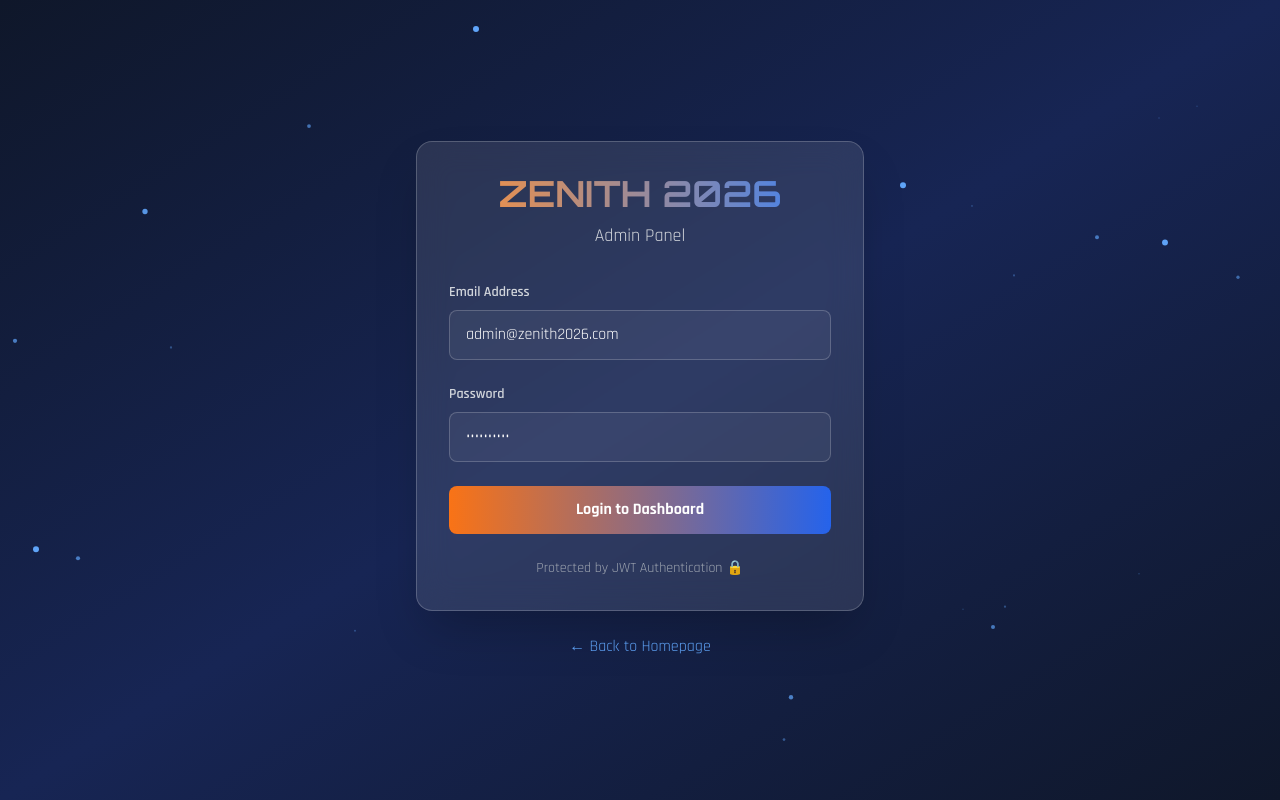
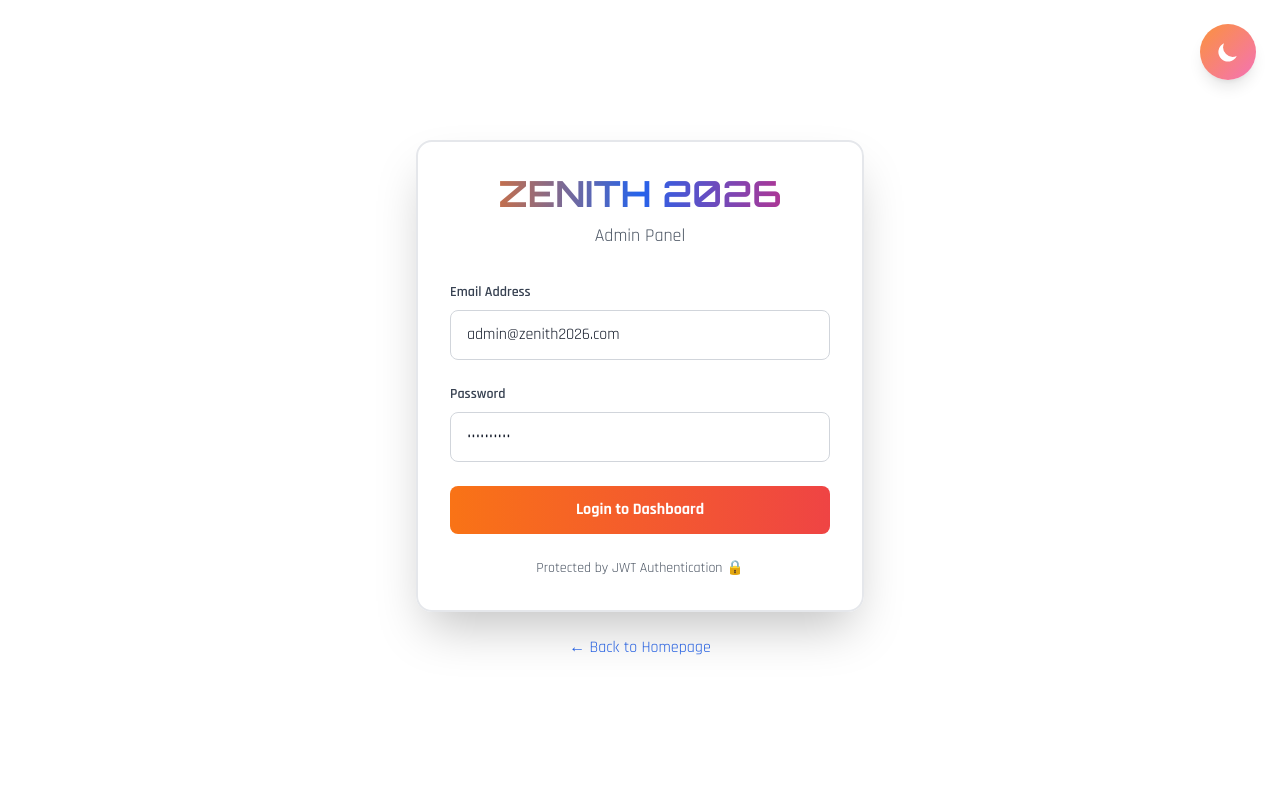
Before and after one commit to atharva038/Zenith-26, a React (Vite) app in the folder frontend/: page /admin/login in a window 1280 px wide. Built offline with nearby package versions, Linux system fonts and the light colour scheme; the HTML template or start-up script is replaced by a standard one.

Commit message:
Apply beautiful animated theme to admin pages - Dark/light mode with matching homepage style

```diff
--- a/frontend/src/pages/AdminDashboard.jsx
+++ b/frontend/src/pages/AdminDashboard.jsx
@@ -1,8 +1,57 @@
 import { useState, useEffect } from "react";
-// eslint-disable-next-line no-unused-vars
 import { motion, AnimatePresence } from "framer-motion";
 import { useNavigate } from "react-router-dom";
 import { authAPI, mediaAPI } from "../services/api";
+import { useTheme } from "../context/ThemeContext";
+
+// Animated Background Component (same as login)
+const AnimatedBackground = ({theme}) => (
+  <div className="fixed inset-0 -z-10 overflow-hidden">
+    <motion.div
+      className={`absolute inset-0 ${
+        theme === "dark"
+          ? "bg-gradient-to-br from-slate-900 via-blue-950 to-slate-900"
+          : "bg-gradient-to-br from-blue-50 via-purple-50 to-pink-50"
+      }`}
+      animate={
+        theme === "dark"
+          ? {
+              background: [
+                "linear-gradient(135deg, #0f172a 0%, #1e3a8a 50%, #0f172a 100%)",
+                "linear-gradient(135deg, #0f172a 0%, #831843 50%, #0f172a 100%)",
+                "linear-gradient(135deg, #0f172a 0%, #1e3a8a 50%, #0f172a 100%)",
+              ],
+            }
+          : {
+              background: [
+                "linear-gradient(135deg, #eff6ff 0%, #fae8ff 50%, #fce7f3 100%)",
+                "linear-gradient(135deg, #fce7f3 0%, #eff6ff 50%, #fae8ff 100%)",
+                "linear-gradient(135deg, #eff6ff 0%, #fae8ff 50%, #fce7f3 100%)",
+              ],
+            }
+      }
+      transition={{duration: 10, repeat: Infinity, ease: "linear"}}
+    />
+    {[...Array(20)].map((_, i) => (
+      <motion.div
+        key={i}
+        className={`absolute w-1 h-1 ${
+          theme === "dark" ? "bg-blue-400" : "bg-blue-400"
+        } rounded-full`}
+        style={{
+          left: `${Math.random() * 100}%`,
+          top: `${Math.random() * 100}%`,
+        }}
+        animate={{y: [0, -20, 0], opacity: [0, 0.6, 0], scale: [0, 1, 0]}}
+        transition={{
+          duration: 4 + Math.random() * 2,
+          repeat: Infinity,
+          delay: Math.random() * 3,
+        }}
+      />
+    ))}
+  </div>
+);
 
 export default function AdminDashboard() {
   const [user, setUser] = useState(null);
@@ -12,6 +61,7 @@ export default function AdminDashboard() {
   const [media, setMedia] = useState([]);
   const [filterType, setFilterType] = useState("");
   const navigate = useNavigate();
+  const {theme, toggleTheme} = useTheme();
 
   // Upload form state
   const [uploadForm, setUploadForm] = useState({
@@ -146,39 +196,100 @@ export default function AdminDashboard() {
 
   if (loading) {
     return (
-      <div className="min-h-screen bg-gradient-to-br from-slate-900 via-blue-950 to-slate-900 flex items-center justify-center">
-        <div className="text-white font-rajdhani text-2xl">Loading...</div>
-      </div>
+      <motion.div
+        initial={{opacity: 0}}
+        animate={{opacity: 1}}
+        className={`min-h-screen ${
+          theme === "dark" ? "bg-slate-950 text-white" : "bg-white text-gray-900"
+        } flex items-center justify-center`}
+      >
+        <AnimatedBackground theme={theme} />
+        <div className={`font-rajdhani text-2xl ${
+          theme === "dark" ? "text-white" : "text-gray-900"
+        }`}>Loading...</div>
+      </motion.div>
     );
   }
 
   return (
-    <div className="min-h-screen bg-gradient-to-br from-slate-900 via-blue-950 to-slate-900">
+    <motion.div
+      initial={{opacity: 0}}
+      animate={{opacity: 1}}
+      exit={{opacity: 0}}
+      transition={{duration: 0.8}}
+      className={`relative min-h-screen ${
+        theme === "dark" ? "bg-slate-950 text-white" : "bg-white text-gray-900"
+      }`}
+    >
+      <AnimatedBackground theme={theme} />
+
+      {/* Theme Toggle Button */}
+      <motion.button
+        initial={{opacity: 0, scale: 0.8}}
+        animate={{opacity: 1, scale: 1}}
+        transition={{duration: 0.5, delay: 0.3}}
+        onClick={toggleTheme}
+        className={`fixed top-6 right-6 z-50 p-4 rounded-full ${
+          theme === "dark"
+            ? "bg-gradient-to-br from-blue-600 to-purple-600 text-white"
+            : "bg-gradient-to-br from-orange-400 to-pink-400 text-white"
+        } shadow-lg hover:scale-110 transition-transform duration-300`}
+        whileHover={{rotate: 180}}
+        whileTap={{scale: 0.9}}
+      >
+        {theme === "dark" ? (
+          <svg className="w-6 h-6" fill="currentColor" viewBox="0 0 20 20">
+            <path d="M10 2a1 1 0 011 1v1a1 1 0 11-2 0V3a1 1 0 011-1zm4 8a4 4 0 11-8 0 4 4 0 018 0zm-.464 4.95l.707.707a1 1 0 001.414-1.414l-.707-.707a1 1 0 00-1.414 1.414zm2.12-10.607a1 1 0 010 1.414l-.706.707a1 1 0 11-1.414-1.414l.707-.707a1 1 0 011.414 0zM17 11a1 1 0 100-2h-1a1 1 0 100 2h1zm-7 4a1 1 0 011 1v1a1 1 0 11-2 0v-1a1 1 0 011-1zM5.05 6.464A1 1 0 106.465 5.05l-.708-.707a1 1 0 00-1.414 1.414l.707.707zm1.414 8.486l-.707.707a1 1 0 01-1.414-1.414l.707-.707a1 1 0 011.414 1.414zM4 11a1 1 0 100-2H3a1 1 0 000 2h1z" />
+          </svg>
+        ) : (
+          <svg className="w-6 h-6" fill="currentColor" viewBox="0 0 20 20">
+            <path d="M17.293 13.293A8 8 0 016.707 2.707a8.001 8.001 0 1010.586 10.586z" />
+          </svg>
+        )}
+      </motion.button>
+
       {/* Header */}
-      <div className="bg-white/10 backdrop-blur-lg border-b border-white/20">
+      <div className={`backdrop-blur-lg border-b ${
+        theme === "dark" ? "bg-slate-900/50 border-slate-700" : "bg-white/70 border-gray-200"
+      }`}>
         <div className="max-w-7xl mx-auto px-4 sm:px-6 lg:px-8 py-4">
           <div className="flex items-center justify-between">
             <div>
-              <h1 className="font-orbitron text-2xl font-bold text-transparent bg-clip-text bg-gradient-to-r from-orange-400 to-blue-500">
+              <motion.h1
+                initial={{opacity: 0, x: -30}}
+                animate={{opacity: 1, x: 0}}
+                className={`font-orbitron text-2xl font-bold text-transparent bg-clip-text ${
+                  theme === "dark"
+                    ? "bg-gradient-to-r from-orange-400 via-blue-500 to-purple-500"
+                    : "bg-gradient-to-r from-orange-500 via-blue-600 to-pink-600"
+                }`}
+              >
                 ZENITH 2026 Admin
-              </h1>
-              <p className="text-gray-300 font-rajdhani mt-1">
+              </motion.h1>
+              <p className={`font-rajdhani mt-1 ${
+                theme === "dark" ? "text-gray-300" : "text-gray-600"
+              }`}>
                 Welcome, {user?.username} 👋
               </p>
             </div>
             <div className="flex items-center gap-4">
-              <a
-                href="/"
-                className="text-gray-300 hover:text-white font-rajdhani transition-colors"
+              <motion.a
+                href="/home"
+                whileHover={{scale: 1.05}}
+                className={`font-rajdhani transition-colors ${
+                  theme === "dark" ? "text-gray-300 hover:text-white" : "text-gray-600 hover:text-gray-900"
+                }`}
               >
                 View Site
-              </a>
-              <button
+              </motion.a>
+              <motion.button
+                whileHover={{scale: 1.05}}
+                whileTap={{scale: 0.95}}
                 onClick={handleLogout}
                 className="bg-red-500 hover:bg-red-600 text-white font-rajdhani font-semibold px-6 py-2 rounded-lg transition-colors"
               >
                 Logout
-              </button>
+              </motion.button>
             </div>
           </div>
         </div>
@@ -448,7 +559,9 @@ export default function AdminDashboard() {
                   </div>
 
                   {media.length === 0 && (
-                    <div className="text-center text-gray-400 font-rajdhani text-lg py-12">
+                    <div className={`text-center font-rajdhani text-lg py-12 ${
+                      theme === "dark" ? "text-gray-400" : "text-gray-600"
+                    }`}>
                       No media found. Start by uploading some content! 📤
                     </div>
                   )}
@@ -458,6 +571,6 @@ export default function AdminDashboard() {
           </div>
         </div>
       </div>
-    </div>
+    </motion.div>
   );
 }
--- a/frontend/src/pages/AdminLogin.jsx
+++ b/frontend/src/pages/AdminLogin.jsx
@@ -1,8 +1,57 @@
 import { useState } from "react";
-// eslint-disable-next-line no-unused-vars
 import { motion } from "framer-motion";
 import { authAPI } from "../services/api";
 import { useNavigate } from "react-router-dom";
+import { useTheme } from "../context/ThemeContext";
+
+// Animated Background Component
+const AnimatedBackground = ({theme}) => (
+  <div className="fixed inset-0 -z-10 overflow-hidden">
+    <motion.div
+      className={`absolute inset-0 ${
+        theme === "dark"
+          ? "bg-gradient-to-br from-slate-900 via-blue-950 to-slate-900"
+          : "bg-gradient-to-br from-blue-50 via-purple-50 to-pink-50"
+      }`}
+      animate={
+        theme === "dark"
+          ? {
+              background: [
+                "linear-gradient(135deg, #0f172a 0%, #1e3a8a 50%, #0f172a 100%)",
+                "linear-gradient(135deg, #0f172a 0%, #831843 50%, #0f172a 100%)",
+                "linear-gradient(135deg, #0f172a 0%, #1e3a8a 50%, #0f172a 100%)",
+              ],
+            }
+          : {
+              background: [
+                "linear-gradient(135deg, #eff6ff 0%, #fae8ff 50%, #fce7f3 100%)",
+                "linear-gradient(135deg, #fce7f3 0%, #eff6ff 50%, #fae8ff 100%)",
+                "linear-gradient(135deg, #eff6ff 0%, #fae8ff 50%, #fce7f3 100%)",
+              ],
+            }
+      }
+      transition={{duration: 10, repeat: Infinity, ease: "linear"}}
+    />
+    {[...Array(30)].map((_, i) => (
+      <motion.div
+        key={i}
+        className={`absolute w-1 h-1 ${
+          theme === "dark" ? "bg-blue-400" : "bg-blue-400"
+        } rounded-full`}
+        style={{
+          left: `${Math.random() * 100}%`,
+          top: `${Math.random() * 100}%`,
+        }}
+        animate={{y: [0, -30, 0], opacity: [0, 1, 0], scale: [0, 1.5, 0]}}
+        transition={{
+          duration: 3 + Math.random() * 2,
+          repeat: Infinity,
+          delay: Math.random() * 2,
+        }}
+      />
+    ))}
+  </div>
+);
 
 export default function AdminLogin() {
   const [email, setEmail] = useState("admin@zenith2026.com");
@@ -10,6 +59,7 @@ export default function AdminLogin() {
   const [loading, setLoading] = useState(false);
   const [error, setError] = useState("");
   const navigate = useNavigate();
+  const {theme, toggleTheme} = useTheme();
 
   const handleLogin = async (e) => {
     e.preventDefault();
@@ -31,49 +81,70 @@ export default function AdminLogin() {
   };
 
   return (
-    <div className="min-h-screen bg-gradient-to-br from-slate-900 via-blue-950 to-slate-900 flex items-center justify-center p-4">
-      {/* Animated Background */}
-      <div className="absolute inset-0 overflow-hidden">
-        {[...Array(30)].map((_, i) => (
-          <motion.div
-            key={i}
-            className="absolute w-1 h-1 bg-blue-400 rounded-full"
-            style={{
-              left: `${Math.random() * 100}%`,
-              top: `${Math.random() * 100}%`,
-            }}
-            animate={{
-              y: [0, -30, 0],
-              opacity: [0, 1, 0],
-              scale: [0, 1.5, 0],
-            }}
-            transition={{
-              duration: 3 + Math.random() * 2,
-              repeat: Infinity,
-              delay: Math.random() * 2,
-            }}
-          />
-        ))}
-      </div>
+    <motion.div
+      initial={{opacity: 0}}
+      animate={{opacity: 1}}
+      exit={{opacity: 0}}
+      transition={{duration: 0.8}}
+      className={`relative min-h-screen ${
+        theme === "dark" ? "bg-slate-950 text-white" : "bg-white text-gray-900"
+      } flex items-center justify-center p-4`}
+    >
+      <AnimatedBackground theme={theme} />
+
+      {/* Theme Toggle Button */}
+      <motion.button
+        initial={{opacity: 0, scale: 0.8}}
+        animate={{opacity: 1, scale: 1}}
+        transition={{duration: 0.5, delay: 0.3}}
+        onClick={toggleTheme}
+        className={`fixed top-6 right-6 z-50 p-4 rounded-full ${
+          theme === "dark"
+            ? "bg-gradient-to-br from-blue-600 to-purple-600 text-white"
+            : "bg-gradient-to-br from-orange-400 to-pink-400 text-white"
+        } shadow-lg hover:scale-110 transition-transform duration-300`}
+        whileHover={{rotate: 180}}
+        whileTap={{scale: 0.9}}
+      >
+        {theme === "dark" ? (
+          <svg className="w-6 h-6" fill="currentColor" viewBox="0 0 20 20">
+            <path d="M10 2a1 1 0 011 1v1a1 1 0 11-2 0V3a1 1 0 011-1zm4 8a4 4 0 11-8 0 4 4 0 018 0zm-.464 4.95l.707.707a1 1 0 001.414-1.414l-.707-.707a1 1 0 00-1.414 1.414zm2.12-10.607a1 1 0 010 1.414l-.706.707a1 1 0 11-1.414-1.414l.707-.707a1 1 0 011.414 0zM17 11a1 1 0 100-2h-1a1 1 0 100 2h1zm-7 4a1 1 0 011 1v1a1 1 0 11-2 0v-1a1 1 0 011-1zM5.05 6.464A1 1 0 106.465 5.05l-.708-.707a1 1 0 00-1.414 1.414l.707.707zm1.414 8.486l-.707.707a1 1 0 01-1.414-1.414l.707-.707a1 1 0 011.414 1.414zM4 11a1 1 0 100-2H3a1 1 0 000 2h1z" />
+          </svg>
+        ) : (
+          <svg className="w-6 h-6" fill="currentColor" viewBox="0 0 20 20">
+            <path d="M17.293 13.293A8 8 0 016.707 2.707a8.001 8.001 0 1010.586 10.586z" />
+          </svg>
+        )}
+      </motion.button>
 
       <motion.div
-        initial={{ opacity: 0, y: 20 }}
-        animate={{ opacity: 1, y: 0 }}
-        transition={{ duration: 0.5 }}
+        initial={{ opacity: 0, y: 20, scale: 0.9 }}
+        animate={{ opacity: 1, y: 0, scale: 1 }}
+        transition={{ duration: 0.8, ease: "easeOut" }}
         className="relative z-10 w-full max-w-md"
       >
-        <div className="bg-white/10 backdrop-blur-lg rounded-2xl p-8 shadow-2xl border border-white/20">
+        <div className={`backdrop-blur-lg rounded-2xl p-8 shadow-2xl border-2 ${
+          theme === "dark"
+            ? "bg-slate-900/50 border-slate-700"
+            : "bg-white/70 border-gray-200"
+        }`}>
           {/* Logo */}
           <div className="text-center mb-8">
             <motion.h1
-              initial={{ scale: 0.5 }}
-              animate={{ scale: 1 }}
-              transition={{ duration: 0.5 }}
-              className="font-orbitron text-4xl font-bold text-transparent bg-clip-text bg-gradient-to-r from-orange-400 to-blue-500 mb-2"
+              initial={{ scale: 0.5, opacity: 0 }}
+              animate={{ scale: 1, opacity: 1 }}
+              transition={{ duration: 0.8, ease: "easeOut" }}
+              className={`font-orbitron text-4xl font-bold text-transparent bg-clip-text mb-2 ${
+                theme === "dark"
+                  ? "bg-gradient-to-r from-orange-400 via-blue-500 to-purple-500"
+                  : "bg-gradient-to-r from-orange-500 via-blue-600 to-pink-600"
+              }`}
             >
               ZENITH 2026
             </motion.h1>
-            <p className="text-gray-300 font-rajdhani text-lg">Admin Panel</p>
+            <p className={`font-rajdhani text-lg ${
+              theme === "dark" ? "text-gray-300" : "text-gray-600"
+            }`}>Admin Panel</p>
           </div>
 
           {/* Error Alert */}
@@ -92,7 +163,9 @@ export default function AdminLogin() {
             <div>
               <label
                 htmlFor="email"
-                className="block text-gray-300 font-rajdhani text-sm font-semibold mb-2"
+                className={`block font-rajdhani text-sm font-semibold mb-2 ${
+                  theme === "dark" ? "text-gray-300" : "text-gray-700"
+                }`}
               >
                 Email Address
               </label>
@@ -103,7 +176,11 @@ export default function AdminLogin() {
                 value={email}
                 onChange={(e) => setEmail(e.target.value)}
                 autoComplete="email"
-                className="w-full px-4 py-3 bg-white/5 border border-white/20 rounded-lg text-white placeholder-gray-400 focus:outline-none focus:border-blue-500 transition-colors font-rajdhani"
+                className={`w-full px-4 py-3 border rounded-lg font-rajdhani focus:outline-none transition-all duration-300 ${
+                  theme === "dark"
+                    ? "bg-slate-800/50 border-slate-600 text-white placeholder-gray-400 focus:border-blue-400"
+                    : "bg-white border-gray-300 text-gray-900 placeholder-gray-500 focus:border-blue-500"
+                }`}
                 placeholder="admin@zenith2026.com"
                 required
               />
@@ -112,7 +189,9 @@ export default function AdminLogin() {
             <div>
               <label
                 htmlFor="password"
-                className="block text-gray-300 font-rajdhani text-sm font-semibold mb-2"
+                className={`block font-rajdhani text-sm font-semibold mb-2 ${
+                  theme === "dark" ? "text-gray-300" : "text-gray-700"
+                }`}
               >
                 Password
               </label>
@@ -123,18 +202,26 @@ export default function AdminLogin() {
                 value={password}
                 onChange={(e) => setPassword(e.target.value)}
                 autoComplete="current-password"
-                className="w-full px-4 py-3 bg-white/5 border border-white/20 rounded-lg text-white placeholder-gray-400 focus:outline-none focus:border-blue-500 transition-colors font-rajdhani"
+                className={`w-full px-4 py-3 border rounded-lg font-rajdhani focus:outline-none transition-all duration-300 ${
+                  theme === "dark"
+                    ? "bg-slate-800/50 border-slate-600 text-white placeholder-gray-400 focus:border-blue-400"
+                    : "bg-white border-gray-300 text-gray-900 placeholder-gray-500 focus:border-blue-500"
+                }`}
                 placeholder="Enter your password"
                 required
               />
             </div>
 
             <motion.button
-              whileHover={{ scale: 1.02 }}
-              whileTap={{ scale: 0.98 }}
+              whileHover={{ scale: 1.05, y: -2 }}
+              whileTap={{ scale: 0.95 }}
               type="submit"
               disabled={loading}
-              className="w-full bg-gradient-to-r from-orange-500 to-blue-600 text-white font-rajdhani font-bold py-3 px-6 rounded-lg hover:from-orange-600 hover:to-blue-700 transition-all duration-300 disabled:opacity-50 disabled:cursor-not-allowed"
+              className={`w-full font-rajdhani font-bold py-3 px-6 rounded-lg transition-all duration-300 disabled:opacity-50 disabled:cursor-not-allowed ${
+                theme === "dark"
+                  ? "bg-gradient-to-r from-orange-500 to-blue-600 hover:from-orange-600 hover:to-blue-700"
+                  : "bg-gradient-to-r from-orange-500 to-red-500 hover:from-orange-600 hover:to-red-600"
+              } text-white`}
             >
               {loading ? (
                 <span className="flex items-center justify-center">
@@ -167,7 +254,9 @@ export default function AdminLogin() {
           </form>
 
           <div className="mt-6 text-center">
-            <p className="text-gray-400 font-rajdhani text-sm">
+            <p className={`font-rajdhani text-sm ${
+              theme === "dark" ? "text-gray-400" : "text-gray-600"
+            }`}>
               Protected by JWT Authentication 🔒
             </p>
           </div>
@@ -177,17 +266,22 @@ export default function AdminLogin() {
         <motion.div
           initial={{ opacity: 0 }}
           animate={{ opacity: 1 }}
-          transition={{ delay: 0.5 }}
+          transition={{ delay: 1 }}
           className="text-center mt-6"
         >
-          <a
-            href="/"
-            className="text-blue-400 hover:text-blue-300 font-rajdhani transition-colors"
+          <motion.a
+            href="/home"
+            whileHover={{ scale: 1.05 }}
+            className={`font-rajdhani transition-colors ${
+              theme === "dark"
+                ? "text-blue-400 hover:text-blue-300"
+                : "text-blue-600 hover:text-blue-500"
+            }`}
           >
             ← Back to Homepage
-          </a>
+          </motion.a>
         </motion.div>
       </motion.div>
-    </div>
+    </motion.div>
   );
 }
```
